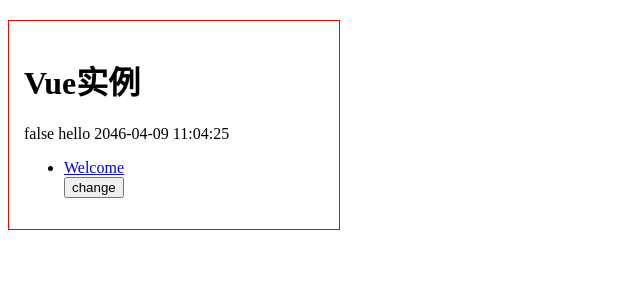
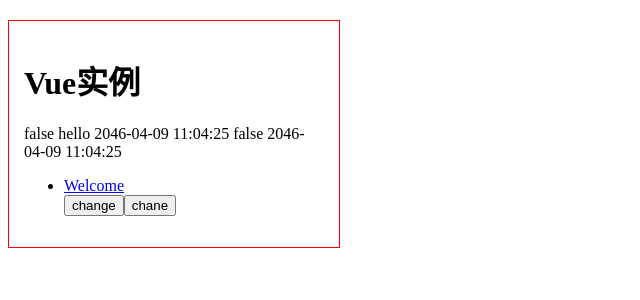
Before and after one commit to yygs-yyss/laboratory-reservation-system, a Vue app: page / in a window 1280 px wide. Shown: the top 300 px of the page, without its empty margins (0-640 px from the left). Built offline with nearby package versions, Linux system fonts and the light colour scheme.

Commit message:
2021.03.16

```diff
--- a/src/views/Sidebar.vue
+++ b/src/views/Sidebar.vue
@@ -3,14 +3,17 @@
     <h1>Vue实例</h1>
     {{ isshow ? "true" : "false " }}
     {{ message }}
+    {{ myDate }}
+    {{ isshow }}
     {{ replaceDate(user.inserttime) }}
     <ul>
       <li><router-link to="/example01">Welcome</router-link></li>
       <button @click="change">change</button>
+      <button @click="chane">chane</button>
     </ul>
   </div>
 </template>
-<script>
+<script lang="ts">
 import { defineComponent } from "vue";
 
 export default defineComponent({
@@ -33,16 +36,24 @@ export default defineComponent({
     },
     addAddress() {
       this.user.address = "956";
+    },
+    chane() {
+      this.isshow = !this.isshow;
     }
   },
   computed: {
-    myDate: function() {
+    myDate(): string {
       return this.user.inserttime.replace("T", " ");
     },
     replaceDate() {
-      return date => {
+      return (date: string) => {
         return date.replace("T", " ");
       };
+    }
+  },
+  watch: {
+    isshow(newValue, oldValue) {
+      alert(newValue);
     }
   }
 });
```
